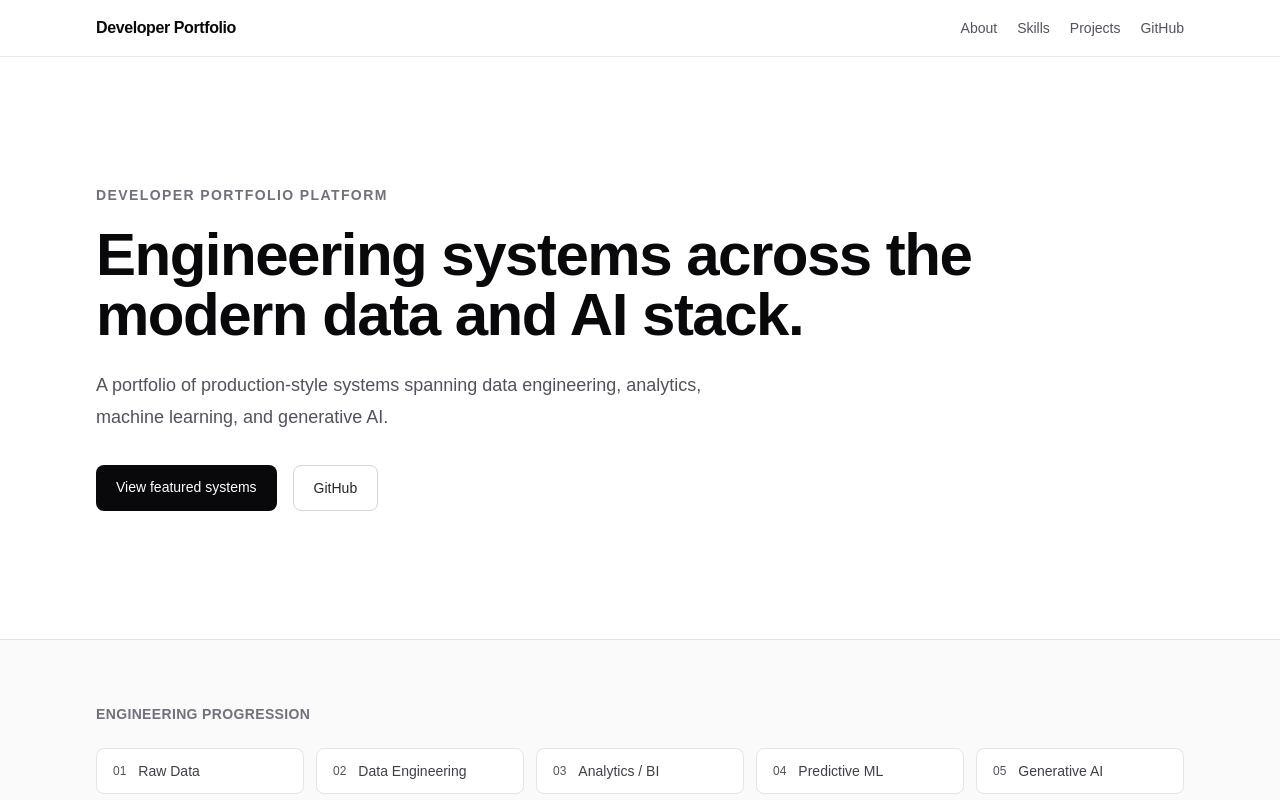
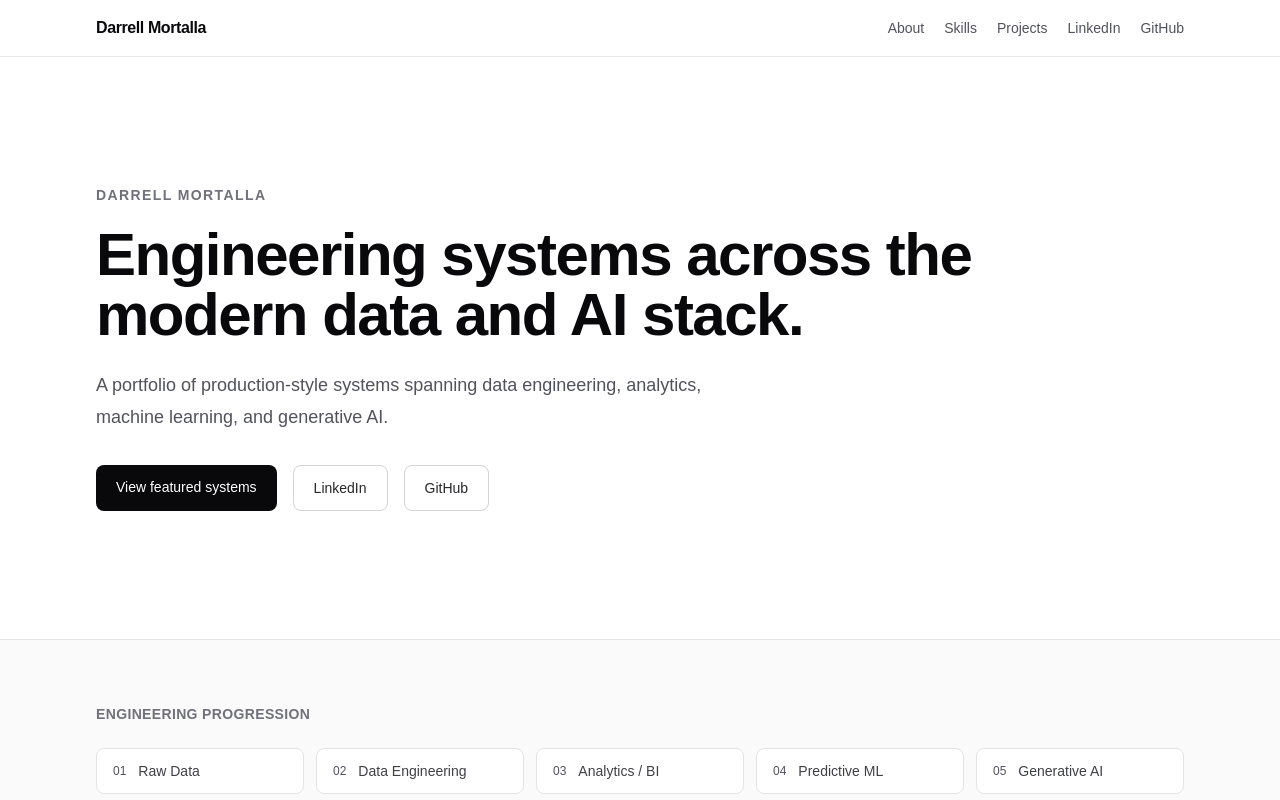
Before and after one commit to dmortalla/developer-portfolio-platform, a Next.js app: page / in a window 1280 px wide. Shown: the top 800 px of the page. Built offline with nearby package versions, Linux system fonts and the light colour scheme.

Commit message:
feat: add professional identity and recruiter links

```diff
--- a/app/layout.tsx
+++ b/app/layout.tsx
@@ -3,6 +3,7 @@ import { Geist, Geist_Mono } from "next/font/google";
 
 import { SiteFooter } from "@/components/site/site-footer";
 import { SiteHeader } from "@/components/site/site-header";
+import { siteProfile } from "@/lib/site/profile";
 
 import "./globals.css";
 
@@ -18,11 +19,17 @@ const geistMono = Geist_Mono({
 
 export const metadata: Metadata = {
   title: {
-    default: "Developer Portfolio",
-    template: "%s",
+    default: `${siteProfile.name} | Data & AI Engineer`,
+    template: `%s | ${siteProfile.name}`,
   },
   description:
-    "A portfolio of production-style systems spanning data engineering, analytics, machine learning, and generative AI.",
+    "Production-style data, analytics, machine learning, MLOps, and generative AI systems by Darrell Mortalla.",
+  openGraph: {
+    title: `${siteProfile.name} | Data & AI Engineer`,
+    description:
+      "Production-style data, analytics, machine learning, MLOps, and generative AI systems.",
+    type: "website",
+  },
 };
 
 export default function RootLayout({
--- a/app/page.tsx
+++ b/app/page.tsx
@@ -2,6 +2,7 @@ import { ProjectCard } from "@/components/projects/project-card";
 import { TechnologyToolkit } from "@/components/projects/technology-toolkit";
 import { getFeaturedProjects } from "@/lib/projects/registry";
 import { buildPortfolioTechnologyGroups } from "@/lib/projects/summarize";
+import { siteProfile } from "@/lib/site/profile";
 
 export default function Home() {
   const featuredProjects = getFeaturedProjects();
@@ -12,7 +13,7 @@ export default function Home() {
       <section className="border-b border-zinc-200 bg-white">
         <div className="mx-auto max-w-6xl px-6 py-24 sm:px-8 lg:py-32">
           <p className="text-sm font-semibold tracking-widest text-zinc-500 uppercase">
-            Developer Portfolio Platform
+            {siteProfile.name}
           </p>
 
           <h1 className="mt-5 max-w-4xl text-5xl font-semibold tracking-tight text-zinc-950 sm:text-6xl">
@@ -33,7 +34,16 @@ export default function Home() {
             </a>
 
             <a
-              href="https://github.com/dmortalla"
+              href={siteProfile.linkedinUrl}
+              target="_blank"
+              rel="noopener noreferrer"
+              className="rounded-lg border border-zinc-300 px-5 py-3 text-sm font-medium text-zinc-800 transition hover:border-zinc-950 hover:text-zinc-950 focus-visible:outline-2 focus-visible:outline-offset-2 focus-visible:outline-zinc-950"
+            >
+              LinkedIn
+            </a>
+
+            <a
+              href={siteProfile.githubUrl}
               target="_blank"
               rel="noopener noreferrer"
               className="rounded-lg border border-zinc-300 px-5 py-3 text-sm font-medium text-zinc-800 transition hover:border-zinc-950 hover:text-zinc-950 focus-visible:outline-2 focus-visible:outline-offset-2 focus-visible:outline-zinc-950"
@@ -105,6 +115,10 @@ export default function Home() {
               implementation choices, verified engineering evidence, and the
               technical capabilities demonstrated by the work.
             </p>
+
+            <p className="font-medium text-zinc-800">
+              {siteProfile.resumeAvailability}.
+            </p>
           </div>
         </div>
       </section>
--- a/components/site/site-footer.tsx
+++ b/components/site/site-footer.tsx
@@ -1,12 +1,31 @@
+import Link from "next/link";
+
+import { siteProfile } from "@/lib/site/profile";
+
 export function SiteFooter() {
   return (
     <footer className="border-t border-zinc-200 bg-zinc-50">
-      <div className="mx-auto flex max-w-6xl flex-col gap-4 px-6 py-8 text-sm text-zinc-600 sm:flex-row sm:items-center sm:justify-between sm:px-8">
-        <p>Built as a production-style developer portfolio platform.</p>
+      <div className="mx-auto flex max-w-6xl flex-col gap-5 px-6 py-8 text-sm text-zinc-600 sm:flex-row sm:items-center sm:justify-between sm:px-8">
+        <div>
+          <p className="font-medium text-zinc-950">{siteProfile.name}</p>
 
-        <div className="flex gap-5">
+          <p className="mt-1">
+            Built as a production-style developer portfolio platform.
+          </p>
+        </div>
+
+        <div className="flex flex-wrap gap-5">
           <a
-            href="https://github.com/dmortalla"
+            href={siteProfile.linkedinUrl}
+            target="_blank"
+            rel="noopener noreferrer"
+            className="font-medium transition hover:text-zinc-950 focus-visible:outline-2 focus-visible:outline-offset-4 focus-visible:outline-zinc-950"
+          >
+            LinkedIn
+          </a>
+
+          <a
+            href={siteProfile.githubUrl}
             target="_blank"
             rel="noopener noreferrer"
             className="font-medium transition hover:text-zinc-950 focus-visible:outline-2 focus-visible:outline-offset-4 focus-visible:outline-zinc-950"
@@ -14,12 +33,12 @@ export function SiteFooter() {
             GitHub
           </a>
 
-          <a
-            href="#featured-systems"
+          <Link
+            href="/#featured-systems"
             className="font-medium transition hover:text-zinc-950 focus-visible:outline-2 focus-visible:outline-offset-4 focus-visible:outline-zinc-950"
           >
             Featured systems
-          </a>
+          </Link>
         </div>
       </div>
     </footer>
--- a/components/site/site-header.tsx
+++ b/components/site/site-header.tsx
@@ -1,4 +1,6 @@
 import Link from "next/link";
+
+import { siteProfile } from "@/lib/site/profile";
 
 const navigation = [
   { href: "/#about", label: "About" },
@@ -14,11 +16,11 @@ export function SiteHeader() {
           href="/"
           className="font-semibold tracking-tight text-zinc-950 transition hover:text-zinc-600 focus-visible:outline-2 focus-visible:outline-offset-4 focus-visible:outline-zinc-950"
         >
-          Developer Portfolio
+          {siteProfile.name}
         </Link>
 
         <nav aria-label="Primary navigation">
-          <ul className="flex items-center gap-5 text-sm font-medium text-zinc-600">
+          <ul className="flex items-center gap-4 text-sm font-medium text-zinc-600 sm:gap-5">
             {navigation.map((item) => (
               <li key={item.href}>
                 <Link
@@ -30,9 +32,20 @@ export function SiteHeader() {
               </li>
             ))}
 
-            <li>
+            <li className="hidden sm:list-item">
               <a
-                href="https://github.com/dmortalla"
+                href={siteProfile.linkedinUrl}
+                target="_blank"
+                rel="noopener noreferrer"
+                className="transition hover:text-zinc-950 focus-visible:outline-2 focus-visible:outline-offset-4 focus-visible:outline-zinc-950"
+              >
+                LinkedIn
+              </a>
+            </li>
+
+            <li className="hidden sm:list-item">
+              <a
+                href={siteProfile.githubUrl}
                 target="_blank"
                 rel="noopener noreferrer"
                 className="transition hover:text-zinc-950 focus-visible:outline-2 focus-visible:outline-offset-4 focus-visible:outline-zinc-950"
--- /dev/null
+++ b/lib/site/profile.ts
@@ -0,0 +1,8 @@
+export const siteProfile = {
+  name: "Darrell Mortalla",
+  headline:
+    "Data & AI Engineer | Machine Learning, Data Science, Analytics, and Generative AI",
+  githubUrl: "https://github.com/dmortalla",
+  linkedinUrl: "https://www.linkedin.com/in/darrell-mortalla-77857012a",
+  resumeAvailability: "Résumé available upon request",
+} as const;
```
Also changed, not shown: 1 other file (tests, documents, lock files or other folders).
